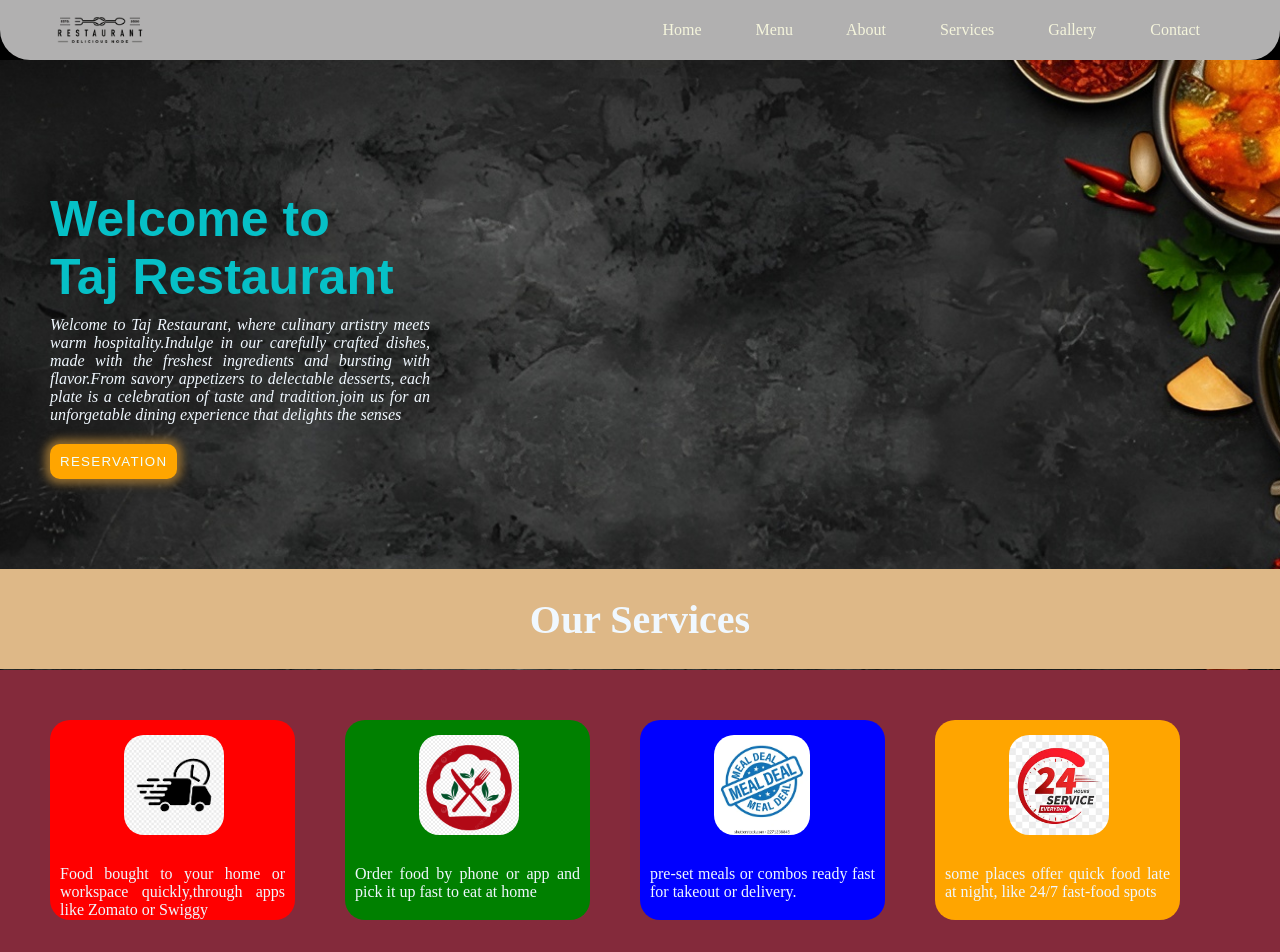
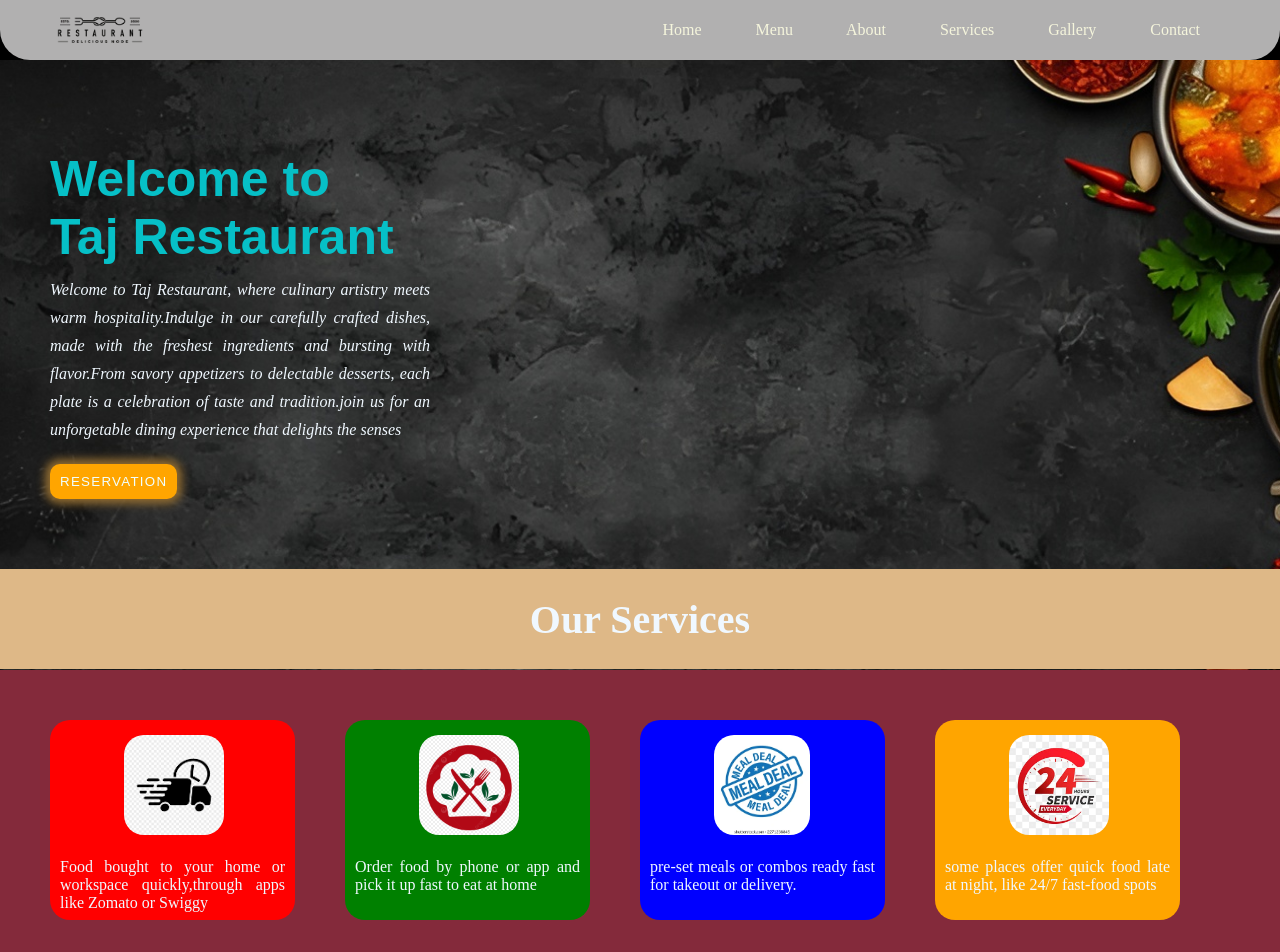
Before and after one commit to princemahatowork-pixel/Restaurant-menu-page, a plain HTML site: page index.html in a window 1280 px wide. Shown: the top 952 px of the page. Drawn offline with Linux system fonts and the light colour scheme.

Commit message:
our services and nav a tags changes

```diff
--- a/style.css
+++ b/style.css
@@ -36,10 +36,14 @@ body {
     text-decoration: none;
     color: beige;
     justify-content: space-evenly ;
+    transition: font-size 0.7s;
+}
+.content a:hover {
+    font-size: 1.3vw;
 }
 .details {
     position: absolute;
-    top: 190px;
+    top: 150px;
     left: 50px;
 }
 h1 {
@@ -53,6 +57,7 @@ h1 {
     margin-top: 10px;
     justify-content: start;
     text-align: justify;
+    line-height: 3.5vh;
 }
 .details button {
     color: azure;
@@ -87,16 +92,20 @@ h1 {
     background: red;
     margin-right: 50px;
     border-radius: 20px;
+    transition: transform 0.5s;
+
 }
 .services p {
-    margin-top: 30px;
+    margin-top: 23px;
     font-size: 1rem;
     text-align: justify;
     margin-left: 10px;
     margin-right: 10px;
     margin-bottom: 10px;
     word-wrap: break-word;
-
+}
+.fast-delivery:hover {
+    transform: scale(1.08);
 }
 .quick-takeout {
     height: 200px;
@@ -104,6 +113,10 @@ h1 {
     background: green;
     margin-right: 50px;
     border-radius: 20px;
+    transition: transform 0.5s;
+}
+.quick-takeout:hover {
+    transform: scale(1.08);
 }
 .meal-deals {
     height: 200px;
@@ -111,6 +124,11 @@ h1 {
     background: blue;
     margin-right: 50px;
     border-radius: 20px;
+    transition: transform 0.5s;
+
+}
+.meal-deals:hover {
+    transform: scale(1.08);
 }
 .latenightservices {
     height: 200px;
@@ -118,6 +136,10 @@ h1 {
     background:orange;
     margin-right: 50px;
     border-radius: 20px;
+    transition: transform 0.5s;
+}
+.latenightservices:hover {
+    transform: scale(1.08);
 }
 h3 {
     position: relative;
```
